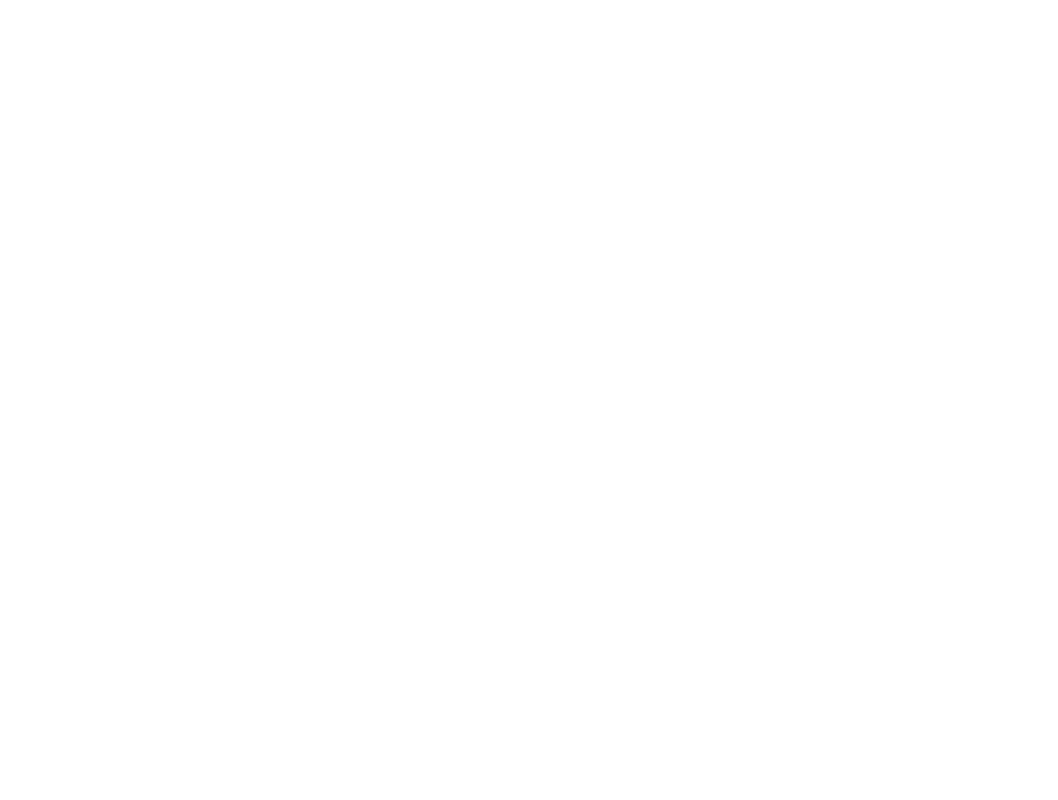
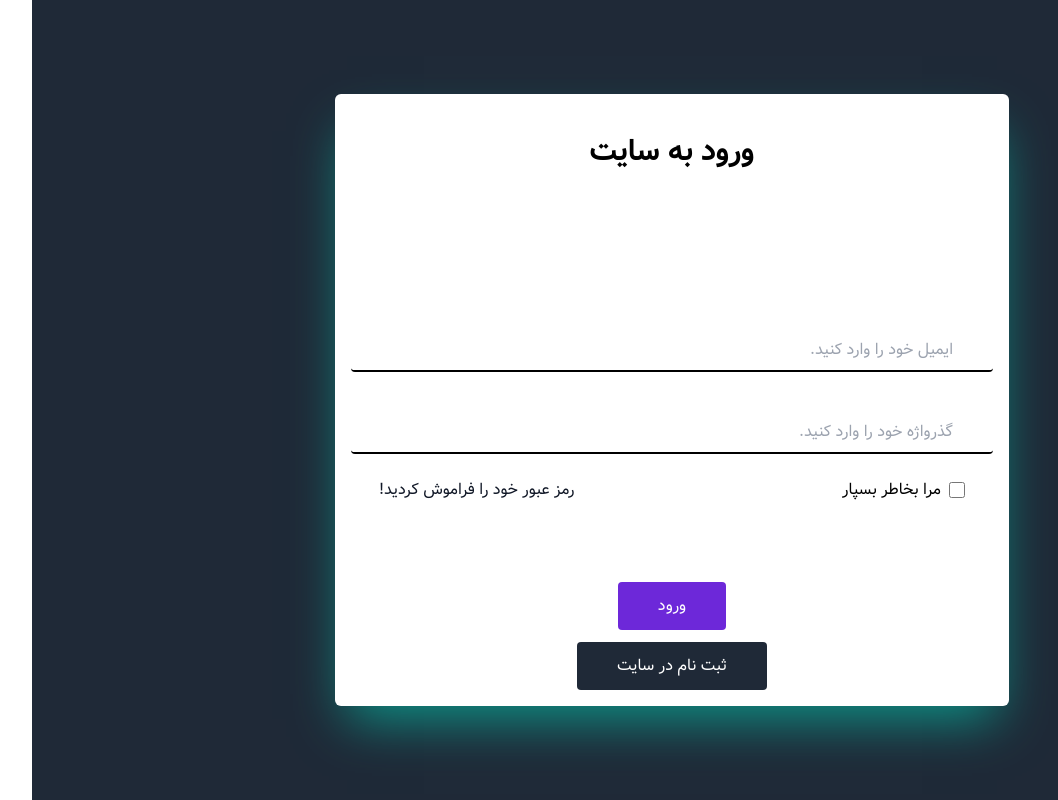
Before and after one commit to Ehsan-Fouladi/social-media, a Nuxt app: page /auth/Login in a window 1280 px wide. Before the commit this address had no page. Shown: the whole page, without its empty margins (42-1100 px from the left). Built offline with nearby package versions, Linux system fonts and the light colour scheme.

Commit message:
desing and create login register

```diff
--- /dev/null
+++ b/pages/auth/Login.vue
@@ -0,0 +1,26 @@
+<template>
+    <div class="bg-gray-800 h-screen flex justify-center items-center">
+        <div class="bg-white rounded-md  w-full-screen shadow-2xl shadow-teal-600">
+            <div class="flex justify-center mt-10">
+                <span class="font-semibold text-3xl hover:text-yellow-300 hover:origin-top-left hover:rotate-12 delay-300 duration-200 ease-in">ورود به سایت</span>
+            </div>
+            <form method="get" class="p-4 mt-36">
+                <input type="text" placeholder="ایمیل خود را وارد کنید." class="border-b-2 border-black outline-none w-full rounded px-10 py-2 text-purple-700 placeholder:text-gray-400">
+                <input type="password" placeholder="گذرواژه خود را وارد کنید." class="border-b-2 border-black outline-none w-full rounded px-10 py-2 text-purple-700 placeholder:text-gray-400 mt-10">
+                <div class="mt-6 flex flex-col md:flex-row md:justify-between">
+                    <div class="flex items-center mr-7">
+                        <input type="checkbox" class="w-4 h-4 rounded-full">
+                        <span class="mr-2 font-medium text-base"> مرا بخاطر بسپار</span>
+                    </div>
+                    <div class="ml-7 mt-6 md:mt-0">
+                        <NuxtLink to="/auth/reset-password/" class="text-gray-900 font-medium text-base">رمز عبور خود را فراموش کردید!</NuxtLink>
+                    </div>
+                </div>
+                <div class="flex flex-col justify-center items-center mt-20">
+                    <NuxtLink class="bg-violet-700 py-3 px-10 rounded text-white outline-none hover:scale-110 delay-300 duration-200 ease-in">ورود</NuxtLink>
+                    <NuxtLink to="/auth/register/" class="bg-gray-800 py-3 px-10 rounded text-white outline-none hover:scale-110 delay-300 duration-200 ease-in mt-3">ثبت نام در سایت</NuxtLink>
+                </div>
+            </form>
+        </div>
+    </div>
+</template>
--- /dev/null
+++ b/pages/auth/Register.vue
@@ -0,0 +1,24 @@
+<template>
+    <div class="bg-gray-800 h-screen flex justify-center items-center">
+        <div class="bg-white rounded-md  w-full-screen shadow-2xl shadow-teal-600">
+            <div class="flex justify-center mt-10">
+                <span class="font-semibold text-3xl hover:text-yellow-300 hover:origin-top-left hover:rotate-12 delay-300 duration-200 ease-in">ثبت نام در سایت</span>
+            </div>
+            <form method="get" class="p-4 mt-36">
+                <input type="text" placeholder="ایمیل خود را وارد کنید." class="border-b-2 border-black outline-none w-full rounded px-10 py-2 text-purple-700 placeholder:text-gray-400">
+                <input type="password" placeholder="گذرواژه خود را وارد کنید." class="border-b-2 border-black outline-none w-full rounded px-10 py-2 text-purple-700 placeholder:text-gray-400 mt-10">
+                <input type="password" placeholder="گذرواژه دوم خود را وارد کنید." class="border-b-2 border-black outline-none w-full rounded px-10 py-2 text-purple-700 placeholder:text-gray-400 mt-10">
+                <div class="mt-6 flex flex-col md:flex-row md:justify-between">
+                    <div class="flex items-center mr-7">
+                        <input type="checkbox" class="w-4 h-4 rounded-full">
+                        <span class="mr-2 font-medium text-base"> مرا بخاطر بسپار</span>
+                    </div>
+                </div>
+                <div class="flex flex-col justify-center items-center mt-10">
+                    <NuxtLink class="bg-violet-700 py-3 px-10 rounded text-white outline-none hover:scale-110 delay-300 duration-200 ease-in">ثبت نام</NuxtLink>
+                    <NuxtLink to="/auth/login/" class="bg-gray-800 py-3 px-10 rounded text-white outline-none hover:scale-110 delay-300 duration-200 ease-in mt-3">ورود به سایت</NuxtLink>
+                </div>
+            </form>
+        </div>
+    </div>
+</template>
--- /dev/null
+++ b/pages/auth/Reset-password.vue
@@ -0,0 +1,20 @@
+<template>
+    <div class="bg-gray-800 h-screen flex justify-center items-center">
+        <div class="bg-white rounded-md w-full-screen shadow-2xl shadow-teal-600">
+            <div class="flex justify-center mt-10">
+                <span class="font-semibold text-3xl hover:text-yellow-300 hover:origin-top-left hover:rotate-12 delay-300 duration-200 ease-in">تغییر گذرواژه</span>
+            </div>
+            <form method="get" class="p-4 mt-36">
+                <input type="text" placeholder="ایمیل خود را وارد کنید." class="border-b-2 border-black outline-none w-full rounded px-10 py-2 text-purple-700 placeholder:text-gray-400 mt-10">
+
+                <div class="mt-20 flex justify-center items-center">
+                    <NuxtLink class="bg-violet-700 py-3 px-10 rounded text-white outline-none hover:scale-110 delay-300 duration-200 ease-in">تایید</NuxtLink>
+                </div>
+                <div class="flex flex-col md:flex-row items-center md:justify-evenly">
+                    <NuxtLink to="/auth/login/" class="bg-gray-800 py-3 px-10 rounded text-white outline-none hover:scale-110 delay-300 duration-200 ease-in mt-3 w-60 md:w-auto">ورود به سایت</NuxtLink>
+                    <NuxtLink to="/" class="bg-gray-800 py-3 px-10 rounded text-white outline-none hover:scale-110 delay-300 duration-200 ease-in mt-3 w-60 md:w-auto">بازگشت به سایت</NuxtLink>
+                </div>
+            </form>
+        </div>
+    </div>
+</template>
```
